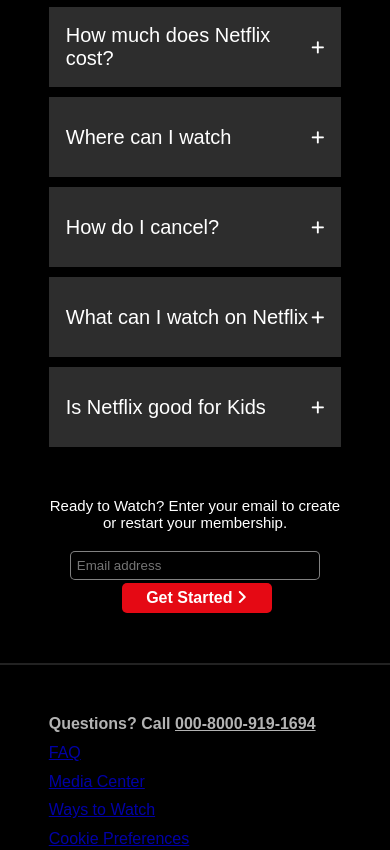
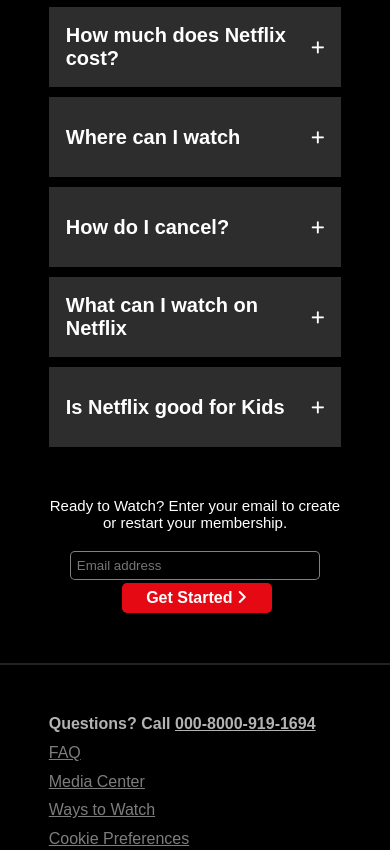
Before and after one commit to Suiiinaldo/Netflix-Landing-Page, a plain HTML site: page index.html in a window 390 px wide. Shown: the part 3400-4250 px from the top of the page. Drawn offline with Linux system fonts and the light colour scheme; a web font is replaced by a local one.

Commit message:
faq-section getting bold in mobile screen

```diff
--- a/css/style.css
+++ b/css/style.css
@@ -377,17 +377,10 @@
   line-height: 1.8em;
 }
 
-.faq-box a:before {
-  color: #fff;
-  opacity: 70%;
-}
-
-.faq-box a:after {
-  color: #fff;
-  opacity: 70%;
-}
-
-.faq-box a:visited {
+.faq-box a ,
+.faq-box a:before,
+.faq-box a:after,
+.faq-box a:visited{
   color: #fff;
   opacity: 70%;
 }
@@ -462,6 +455,7 @@
   }
   .faq-section .boxes .question{
     font-size: 20px;
+    font-weight: bold;
   }
 
   .boxes .plus{
```
